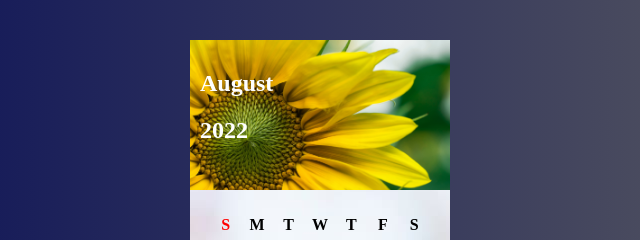
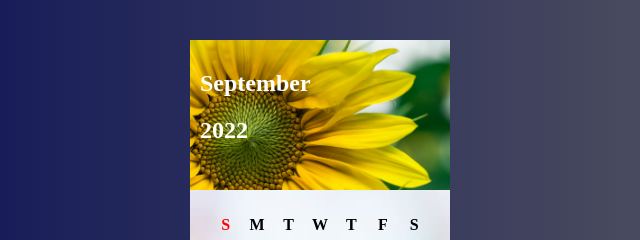
Before and after one commit to piuspk/ragnar_calender, a plain HTML site: page index.html in a window 1280 px wide. Shown: the part 175-415 px from the top of the page, 320-960 px from the left. Drawn offline with Linux system fonts and the light colour scheme.

Commit message:
Update index.html

```diff
--- a/index.html
+++ b/index.html
@@ -85,7 +85,7 @@
 <body>
     <div class="calender">
         <div class="image">
-            <h2>August</h2>
+            <h2>September</h2>
             <h2>2022</h2>
         </div>
 
```
